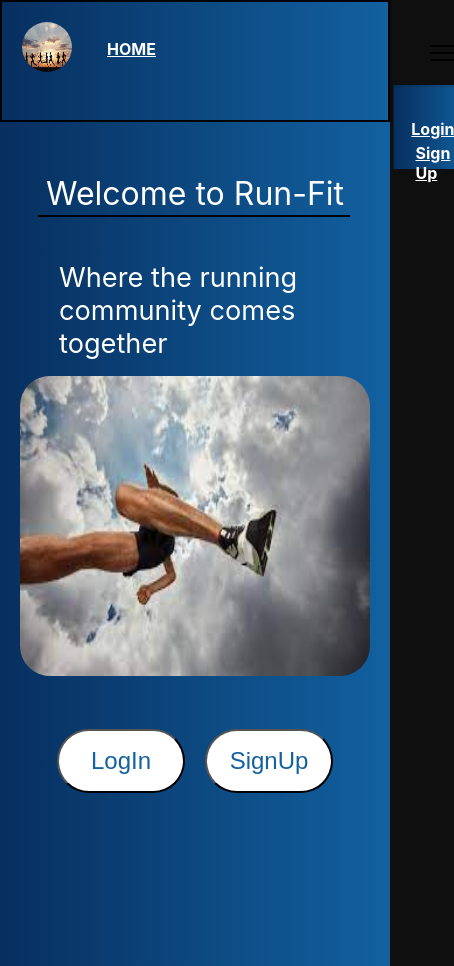
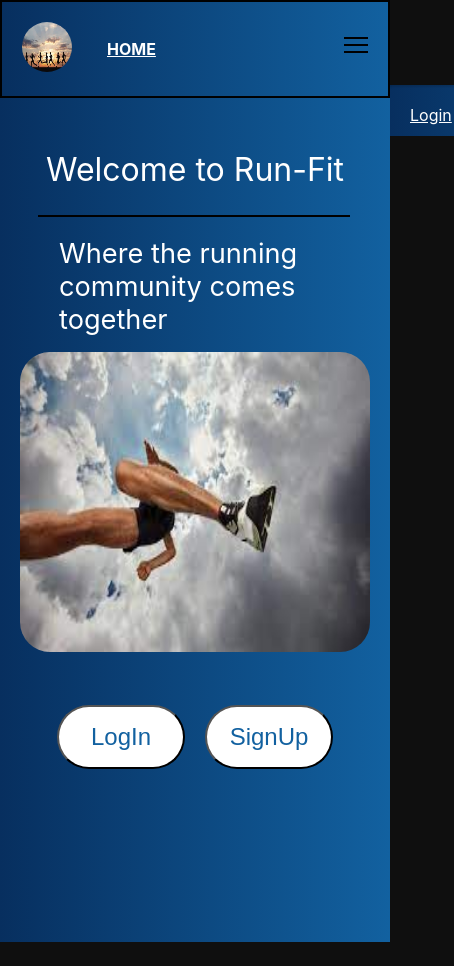
Before and after one commit to chadtarpey615/run-fit, a React (Create React App) app in the folder frontend/: page / in a window 390 px wide. Shown: the whole page, 454 px wide, since content can reach past the window. After the commit the page ends 942 px from the top, so only its background shows below. Built offline with nearby package versions, Linux system fonts and the light colour scheme.

Commit message:
custom mobile menu working now

```diff
--- a/frontend/src/components/Navbar.js
+++ b/frontend/src/components/Navbar.js
@@ -13,6 +13,7 @@ const Navbar = () => {
 
     const logoutHandler = () => {
         dispatch(logout())
+        closeMenu()
     }
 
     const openMenu = () => {
@@ -23,15 +24,23 @@ const Navbar = () => {
         document.body.classList.toggle("no-scroll")
     }
 
+    const closeMenu = () => {
+        const menu = document.querySelector(".hamburger")
+        const icons = document.querySelector(".mobile-menu")
+        menu.classList.toggle("open")
+        icons.classList.toggle("hidden")
+        // document.body.classList.toggle("no-scroll")
+    }
+
     // useEffect(() => {
     //     console.log(userLogin)
     // })
     return (
         <>
             <nav className="navbar">
-
+                <div className="navbar-container">
                     {userInfo ? (
-                    <div className="navbar-container">
+                        <>
                             <div className="navbar-logo">
                                 <Link to="/">
                                     <img src={logo} alt="" />
@@ -49,9 +58,10 @@ const Navbar = () => {
 
                                 <li onClick={logoutHandler}><Link className="link" to="/login">Logout</Link></li>
                             </ul>
-                    </div>
+                        </>
+
                     ) :
-                    <div className="navbar-container">
+                        <>
                             <div className="navbar-logo">
                                 <Link to="/">
                                     <img src={logo} alt="" />
@@ -64,30 +74,35 @@ const Navbar = () => {
                                 <li><Link className="link" to="/login">Login</Link></li>
                                 <li><Link className="link" to="/register">Sign Up</Link></li>
                             </ul>
-                    </div>
+                        </>
                     }
-
                     <div onClick={openMenu} className="hamburger">
                         <span className="top"></span>
                         <span className="middle"></span>
                         <span className="bottom"></span>
                     </div>
                     <div className="mobile-menu hidden" id="menu">
+                        <ul className="mobile-links">
                             {userInfo ? (
-                        <ul className="mobile-links">
-                            <li><Link className="link" to="/calendar">Home</Link></li>
+                                <>
+                                    <Link onClick={closeMenu} className="link" to="/calendar">Home</Link>
 
-                            <li onClick={logoutHandler}><Link className="link" to="/login">Logout</Link></li>
+                                    <Link onClick={logoutHandler} className="link" to="/login">Logout</Link>
+                                </>
+                            ) : (
+                                    <>
+                                        <Link onClick={closeMenu} className="link" to="/login">Login</Link>
+                                        <Link onClick={closeMenu} className="link" to="/register">Sign Up</Link>
+                                    </>
+                                )}
                         </ul>
-                    ) : (
-                            <ul className="mobile-links">
-                                <li><Link className="link" to="/login">Login</Link></li>
-                                <li><Link className="link" to="/register">Sign Up</Link></li>
-                            </ul>
-                        )}
 
 
                     </div>
+                </div>
+
+
+
 
             </nav>
         </>
--- a/frontend/src/style/navbar.css
+++ b/frontend/src/style/navbar.css
@@ -12,7 +12,7 @@
   display: flex;
   justify-content: space-between;
   align-items: center;
-  /* max-width: 1440px; */
+  max-width: 1440px;
   margin: 0 auto;
 }
 
@@ -50,19 +50,15 @@ ul {
   margin-left: 20px;
 }
 
-.hamburger {
-  display: none;
-}
-
 .mobile-menu {
   position: fixed;
   top: 85px;
-  right: 3%;
-  width: 20%;
-  height: 10%;
+  right: 0;
+  width: 90%;
+  height: 6%;
   background: linear-gradient(to right, #072f5f, #1261a0);
   color: #000;
-  padding: 30px;
+  padding: 20px;
   box-shadow: inset 0 4px 3px -3px rgb(0 0 0 / 10%),
     inset 0 4px 2px -2px rgb(0 0 0 / 7%);
   transition: all 0.3s;
@@ -77,11 +73,12 @@ ul {
   border: none;
   z-index: 10;
   transition: all 0.25s;
-  display: block;
+  display: none;
 }
 
 .hidden {
-  transform: translateX(120%);
+  transform: translateX(100%);
+
   /* display: none; */
 }
 
@@ -89,35 +86,27 @@ ul {
   overflow: hidden;
 }
 
+.top,
+.middle,
+.bottom {
+  position: absolute;
+  top: 0;
+  left: 0;
+  width: 24px;
+  height: 2px;
+  background: #000;
+  transform: rotate(0);
+  transition: all 0.5s;
+}
+
 @media (max-width: 500px) {
-  /* .hamburger {
-    cursor: pointer;
-    width: 24px;
-    height: 24px;
-    position: relative;
-    background: none;
-    border: none;
-    z-index: 10;
-    transition: all 0.25s;
+  .hamburger {
     display: block;
-  } */
+  }
 
   .hidden {
     /* transform: translateX(100%); */
     display: block;
-  }
-
-  .top,
-  .middle,
-  .bottom {
-    position: absolute;
-    top: -130%;
-    left: 1700%;
-    width: 24px;
-    height: 2px;
-    background: #000;
-    transform: rotate(0);
-    transition: all 0.5s;
   }
 
   .middle {
@@ -144,10 +133,11 @@ ul {
   }
 
   .mobile-links {
-    flex-direction: column;
+    flex-direction: row;
   }
-  .mobile-links li {
-    margin-top: 4px;
+  .mobile-links a {
+    margin-right: 6px;
+    margin-bottom: 16px;
   }
 }
 
```
Lines whose indentation alone changed are shown as unchanged.
